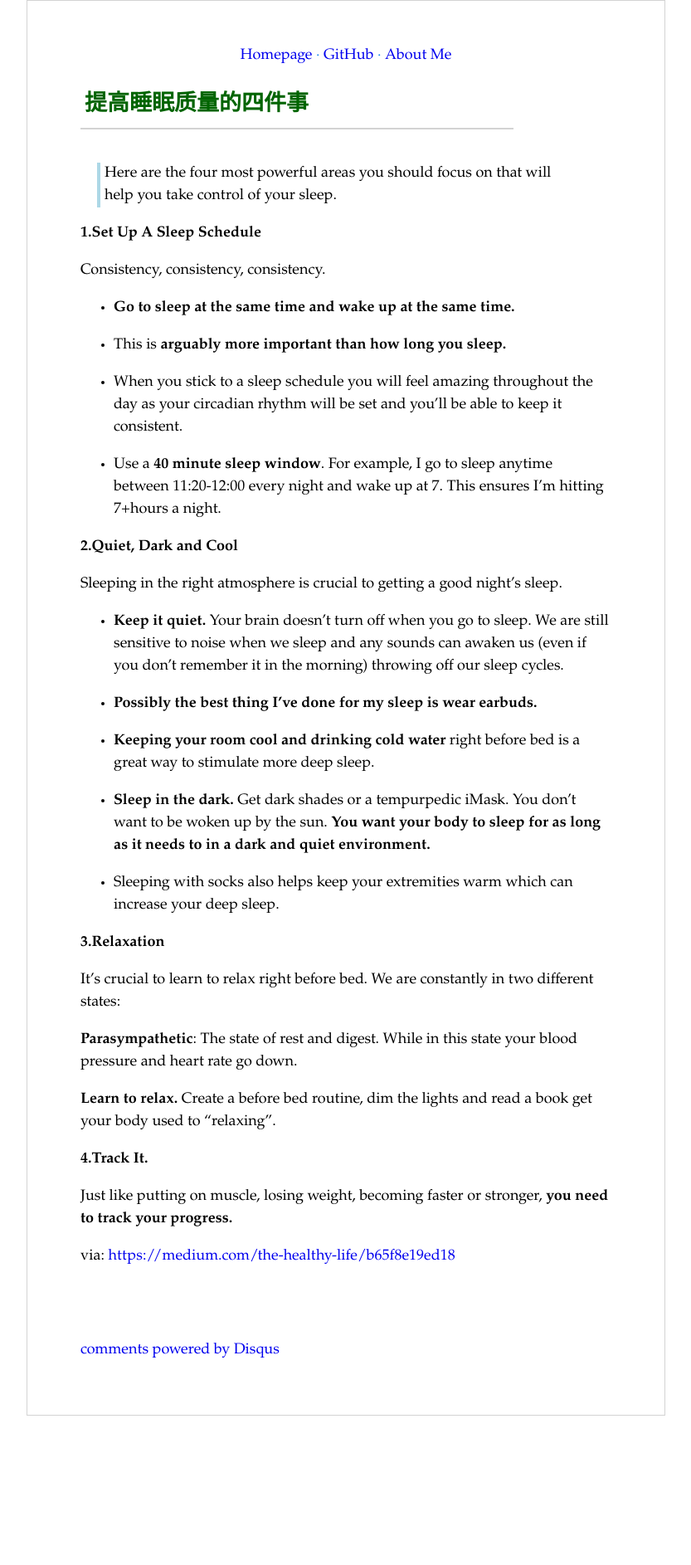
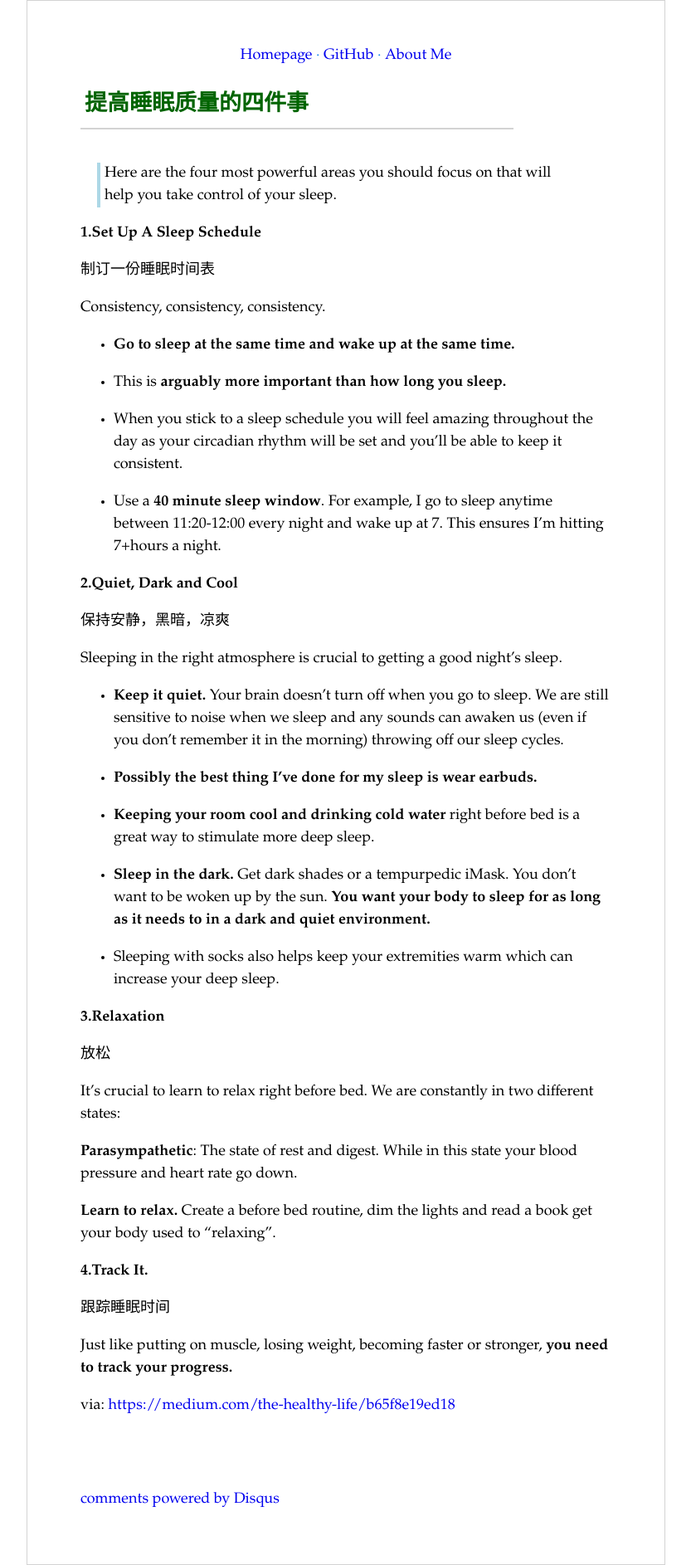
Before and after one commit to guojing0/guojing0.github.io, a Jekyll site: the page built from _posts/2013-04-30-four-things-on-sleep.md, in a window 1280 px wide. Shown: the whole page at 83% size, without its empty margins (223-1056 px from the left). Built offline with Jekyll 4.4.1, drawn with Linux system fonts in a browser that asks for light colours; comment, search, counter and statistics services are not loaded; before the commit the page ends 1706 px from its top, so only the background shows below that; grey boxes are pictures that could not be loaded.

Commit message:
Chinese translation.

```diff
--- a/_posts/2013-04-30-four-things-on-sleep.md
+++ b/_posts/2013-04-30-four-things-on-sleep.md
@@ -6,6 +6,8 @@ title: 提高睡眠质量的四件事
 >Here are the four most powerful areas you should focus on that will help you take control of your sleep.
 
 **1.Set Up A Sleep Schedule**
+
+制订一份睡眠时间表
 
 Consistency, consistency, consistency.
 
@@ -18,6 +20,8 @@ Consistency, consistency, consistency.
 + Use a **40 minute sleep window**. For example, I go to sleep anytime between 11:20-12:00 every night and wake up at 7. This ensures I'm hitting 7+hours a night.
 
 **2.Quiet, Dark and Cool**
+
+保持安静，黑暗，凉爽
 
 Sleeping in the right atmosphere is crucial to getting a good night's sleep.
 
@@ -33,6 +37,8 @@ Sleeping in the right atmosphere is crucial to getting a good night's sleep.
 
 **3.Relaxation**
 
+放松
+
 It's crucial to learn to relax right before bed. We are constantly in two different states:
 
 **Parasympathetic**: The state of rest and digest. While in this state your blood pressure and heart rate go down.
@@ -41,6 +47,8 @@ It's crucial to learn to relax right before bed. We are constantly in two differ
 
 **4.Track It.**
 
+跟踪睡眠时间
+
 Just like putting on muscle, losing weight, becoming faster or stronger, **you need to track your progress.**
 
 via: <https://medium.com/the-healthy-life/b65f8e19ed18>
```
